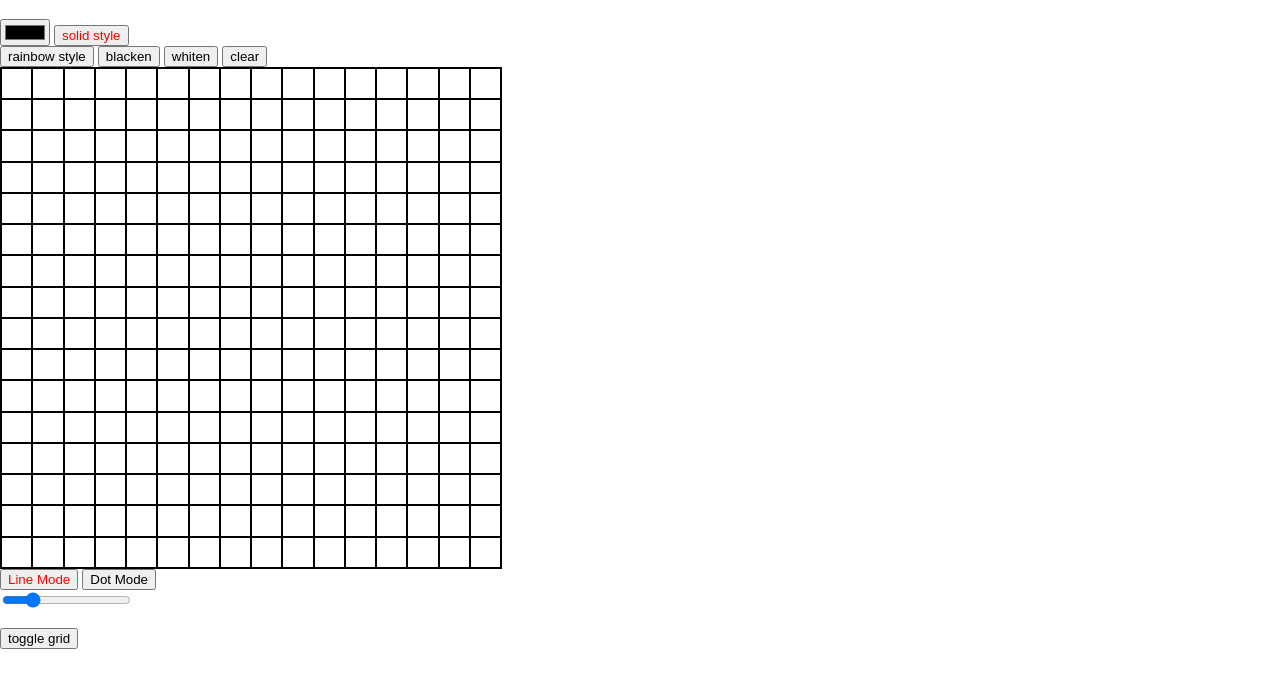
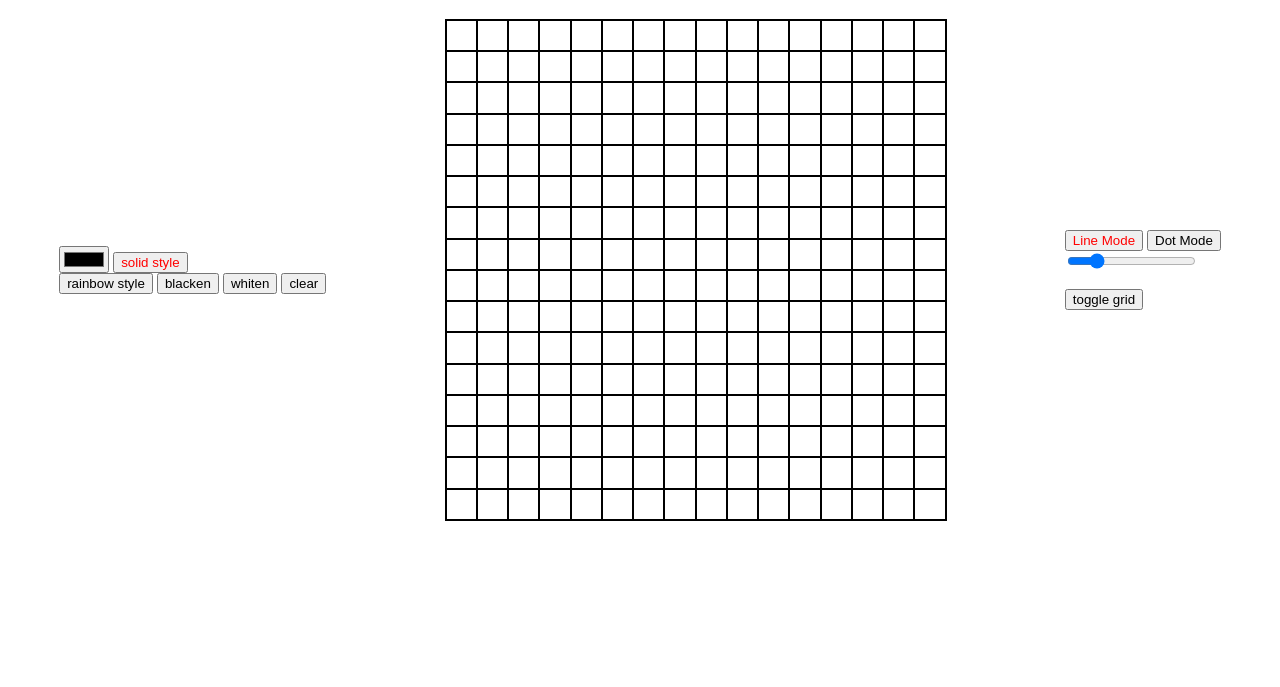
Before and after one commit to IcePillow-cmd/Project-Etch-a-Sketch, a plain HTML site: page index.html in a window 1280 px wide. Shown: the part 61-748 px from the top of the page. Drawn offline with Linux system fonts and the light colour scheme.

Commit message:
Fixed layout of main

```diff
--- a/styles.css
+++ b/styles.css
@@ -31,3 +31,10 @@ body {
     justify-content: center;
     align-items: center;
 }
+
+#main {
+    display: flex;
+    flex-flow: row wrap;
+    align-items: center;
+    justify-content: space-around;
+}
```
